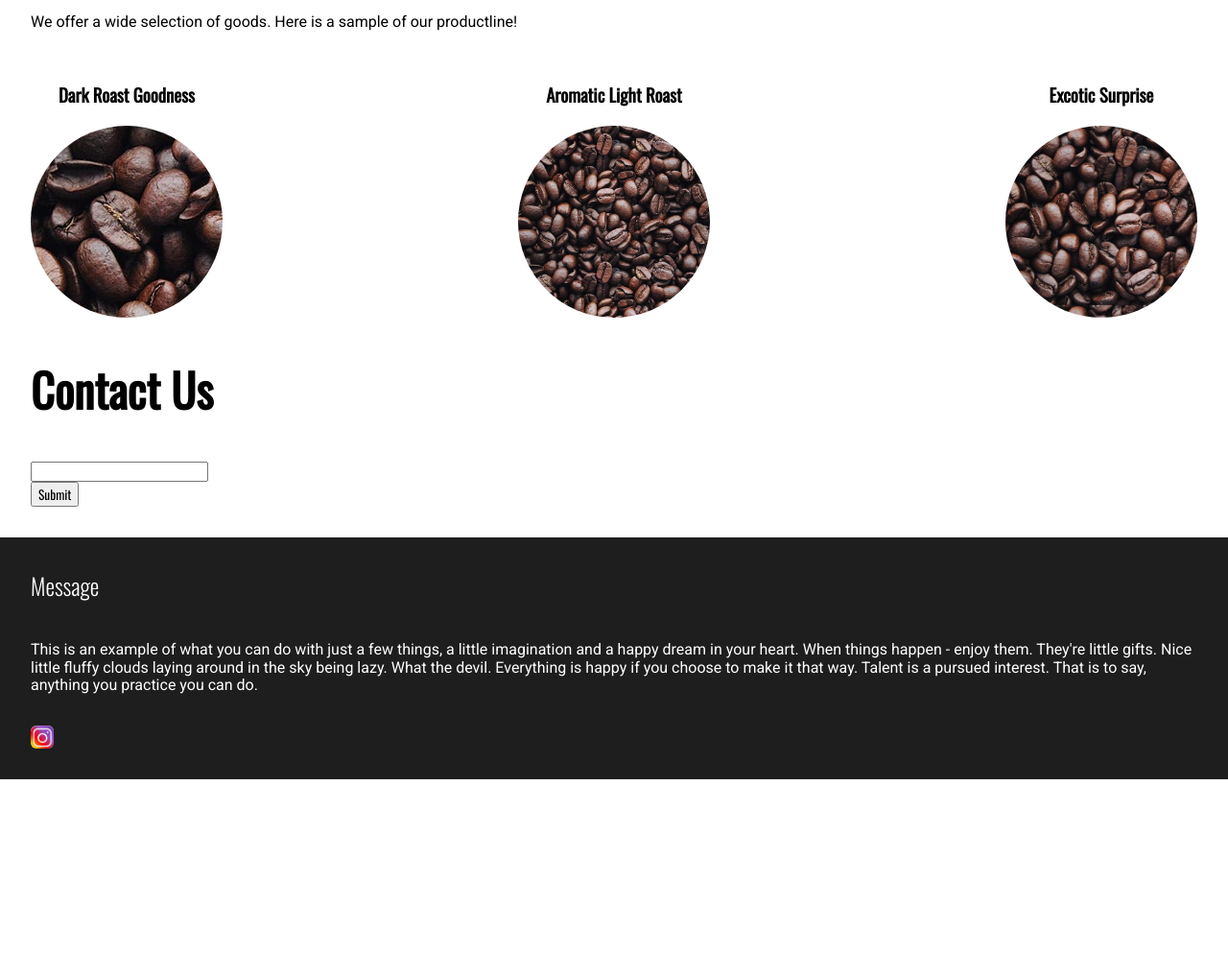
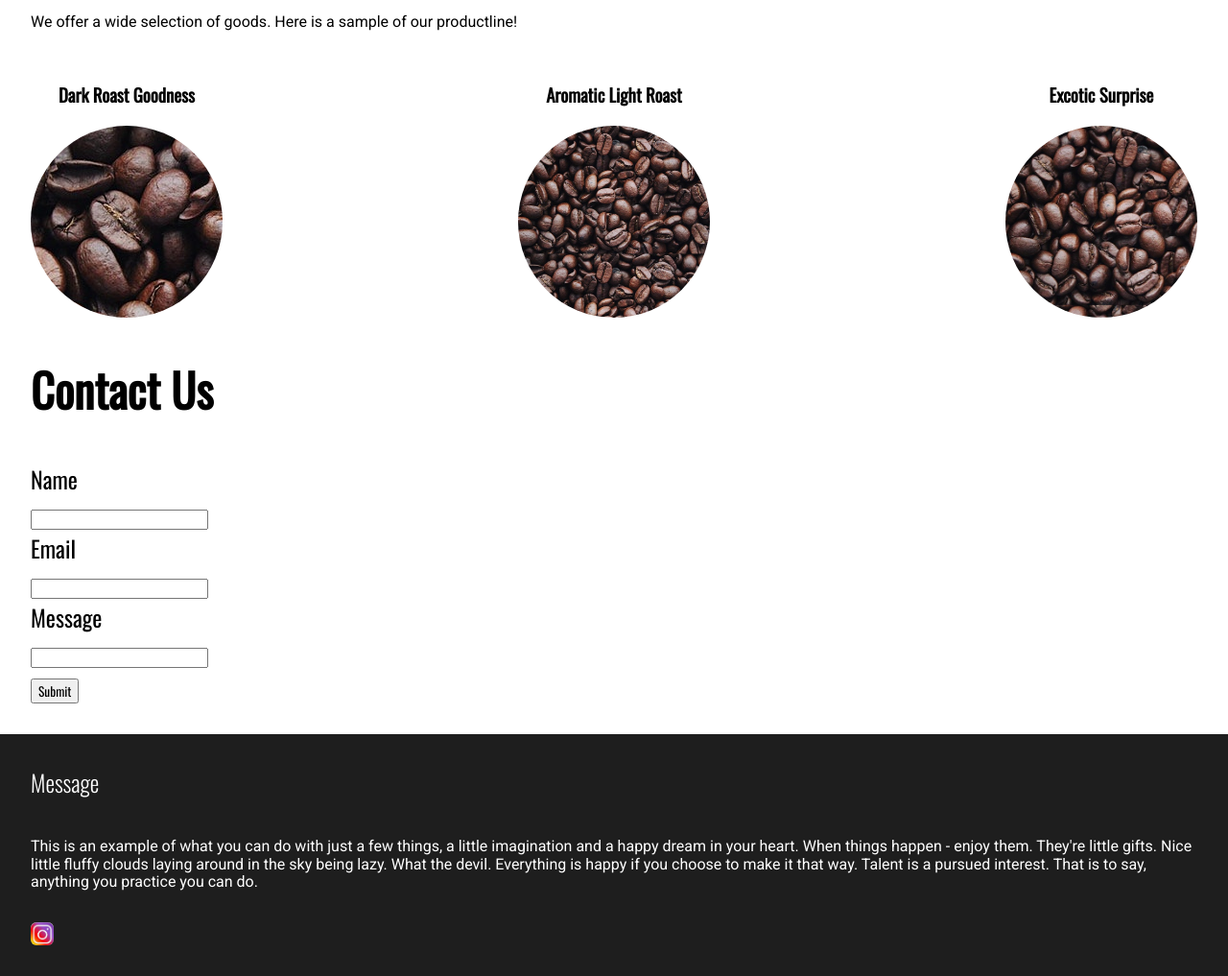
Before and after one commit to janloukas/Test, a plain HTML site: page coffeeShop/index.html in a window 1280 px wide. Shown: the part 1151-2168 px from the top of the page at 96% size. Before the commit the page ends 1963 px from the top, so only its background shows below. Drawn offline with nearby package versions, Linux system fonts and the light colour scheme; files whose address does not match are found by name.

Commit message:
muutoksia

```diff
--- a/coffeeShop/app/scss/_globals.scss
+++ b/coffeeShop/app/scss/_globals.scss
@@ -76,10 +76,6 @@ p {
   margin: 0px;
 }
 
-button {
-  font-family: "Oswald", sans-serif;
-}
-
 .padding {
   &--all {
     padding-top: 2rem;
@@ -149,6 +145,15 @@ button {
   background-size: 140%;
 }
 
+form {
+  font-family: "Oswald", sans-serif;
+  font-size: 1.5rem;
+}
+
+.submit {
+  font-family: "Oswald", sans-serif;
+}
+
 footer {
   background-color: #1e1e1e;
 
--- a/coffeeShop/index.html
+++ b/coffeeShop/index.html
@@ -58,10 +58,15 @@
     </div>
     <div class="contact padding--x">
       <h2>Contact Us</h2>
-      <form>
-        <input type="text">
+      <form action="mailto:jan.m.loukas@gmail.com" method="post" enctype="">
+        Name<br>
+        <input type="text"><br>
+        Email<br>
+        <input type="text"><br>
+        Message<br>
+        <input type="text"><br>
+        <input class="submit" type="submit" value="Submit">
       </form>
-      <button>Submit</button>
     </div>
     <footer class="padding--x">
       <h4>Message</h4>
```
Also changed, not shown: coffeeShop/app/scss/style.css, 1 other file.
